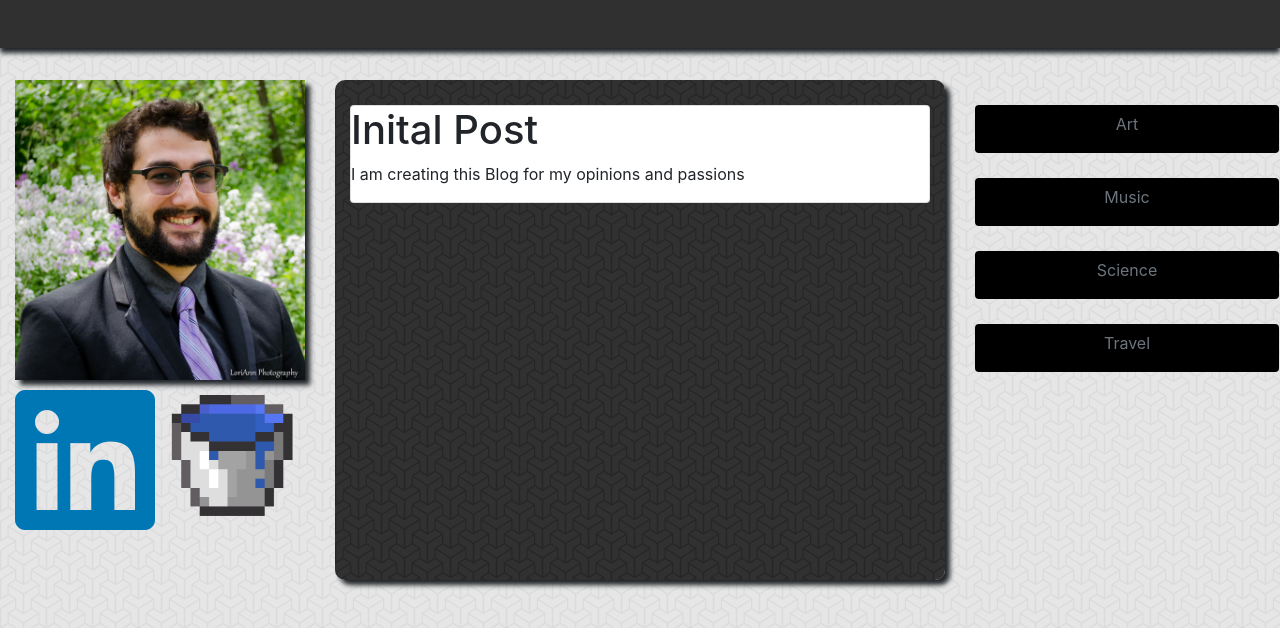
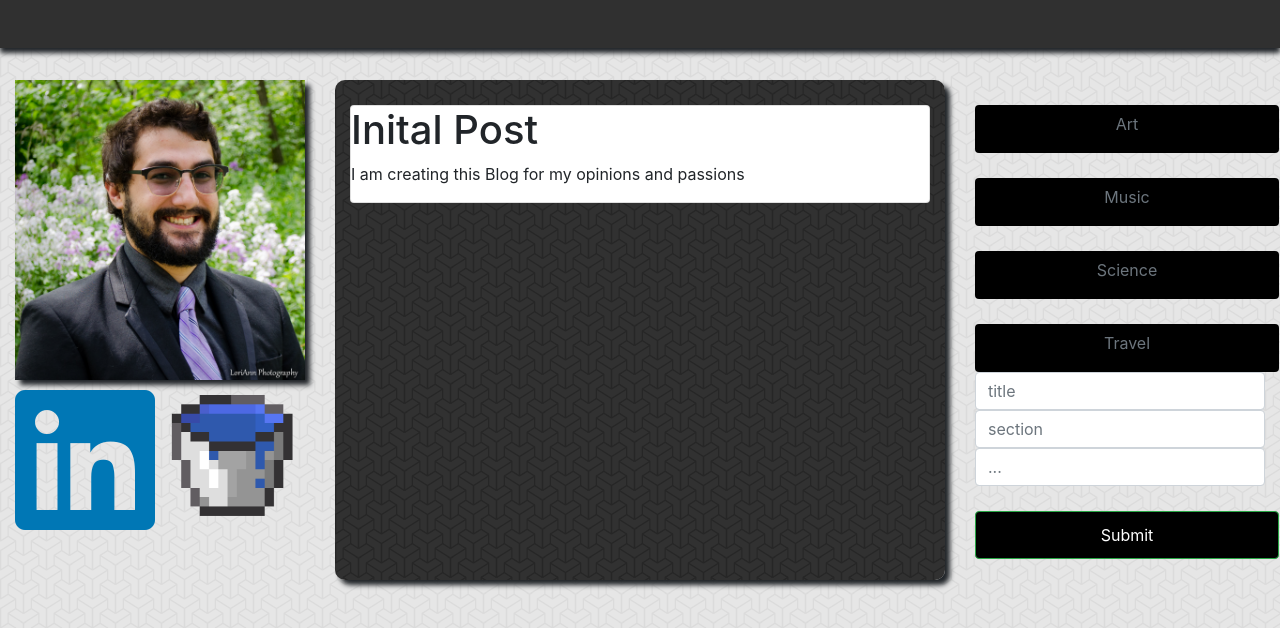
Before and after one commit to cariasp27/Project-Pablo, a React (Create React App) app in the folder client/: page / in a window 1280 px wide. Shown: the top 628 px of the page. Built offline with nearby package versions, Linux system fonts and the light colour scheme; no server answers.

Commit message:
successfully made a post to the dbgit add .git add . still working on generworking on general router logic... progress :)

```diff
--- a/client/src/pages/Home.js
+++ b/client/src/pages/Home.js
@@ -2,26 +2,56 @@ import React, { Component } from "react";
 import API from "../utils/API";
 import { List, ListItem, PageButtons } from "../components/list.js";
 import { Col, Row, Container } from "../components/Grid";
-import { PaulPic, BucketPic} from "../components/imgs.js";
+import { PaulPic, BucketPic } from "../components/imgs.js";
 import LinkedInButton from "../components/linkedin.js";
 import "./Home.css";
+
 class Home extends Component {
-    state = {
+    constructor() {
+        super()
+    this.state = {
         blogfeed: [],
         bucketlist: [],
+        title: "",
+        section: "",
+        body: "",
+
+    }
+    this.handleInputChange = this.handleInputChange.bind(this)
+    this.handleFormSubmit = this.handleFormSubmit.bind(this)
 }
     componentDidMount() {
         this.loadBlog();
     }
+    handleInputChange = (event) => {
+        this.setState({
+            [event.target.name]: event.target.value
+        })
+        console.log(this.state.title + "  Title");
+        console.log(this.state.section + "  Section");
+        console.log(this.state.body + "  Body");
+    };
+
+    handleFormSubmit = event => {
+        console.log("this is the event" + event.value)
+        event.preventDefault();
+        API.addNewPost({
+            title: this.state.title,
+            section: this.state.section,
+            body: this.state.body,
+        })
+            .then(res => console.log("Blog Post Posted"))
+            .catch(err => console.log(err));
+    }
     loadBlog = () => {
         API.getRecentBlogFeed()
-        .then(res => this.setState({blogfeed: res.data})
+            .then(res => this.setState({ blogfeed: res.data })
             )
             .catch(err => console.log(err + "you got here"));
     }
 
     render() {
-        return(
+        return (
             <Container fluid>
                 <Row>
                     <Col size="md-3">
@@ -44,6 +74,37 @@ class Home extends Component {
                     </Col>
                     <Col size="md-3">
                         <PageButtons></PageButtons>
+                        <form className="newpost">
+                            <div className="form-group">
+                                <input
+                                    name="title"
+                                    value={this.state.title}
+                                    onChange={this.handleInputChange}
+                                    type="text"
+                                    className="form-control"
+                                    placeholder="title"
+                                />
+                                <input
+                                    name="section"
+                                    value={this.state.section}
+                                    onChange={this.handleInputChange}
+                                    type="text"
+                                    className="form-control"
+                                    placeholder="section"
+                                />
+                                <input
+                                name="body"
+                                    value={this.state.body}
+                                    onChange={this.handleInputChange}
+                                    type="text"
+                                    className="form-control"
+                                    placeholder="..."
+                                />
+                                <button type="submit" onClick={this.handleFormSubmit} className="btn btn-success">
+                                    Submit
+        </button>
+                            </div>
+                        </form>
                     </Col>
 
                 </Row>
--- a/client/src/utils/API.js
+++ b/client/src/utils/API.js
@@ -5,7 +5,7 @@ export default {
         return axios.get("/api/blog/");
     },
     addNewPost: function(postData) {
-        return axios.post("/api/blog/newpost");
+        return axios.post("/api/blog/", postData);
     },
     deletePost: function(id) {
         return axios.delete("/api/blog/remove/" + id);
```
Also changed, not shown: 1 other file (tests, documents, lock files or other folders). Lines whose indentation alone changed are shown as unchanged.
